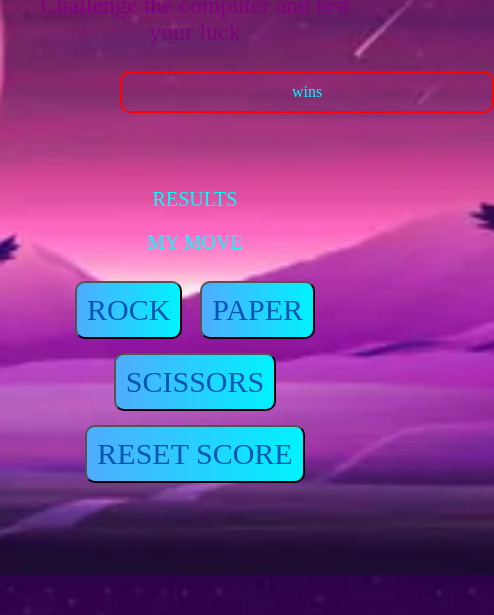
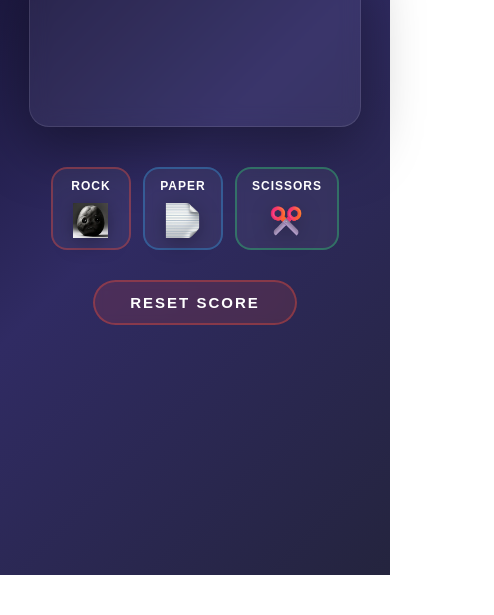
Before and after one commit to JJAMES-hub/ROCK-PAPER-SCISSORS-GAME, a plain HTML site: page components/index.html in a window 390 px wide. Shown: the part 269-884 px from the top of the page, 494 px wide, since content can reach past the window. After the commit the page ends 844 px from the top, so only its background shows below. Drawn offline with Linux system fonts and the light colour scheme; a web font is replaced by a local one.

Commit message:
Redesign entire UI: Modern glassmorphism + full responsiveness + animations

```diff
--- a/components/core.js
+++ b/components/core.js
@@ -17,7 +17,7 @@ updateScoreElement();
 
 function gamePlay(playerMove) {
 
-    showGameInfo();
+    // showGameInfo();
 
     const computerPicked = computerMove();
     let results = '';
@@ -66,15 +66,15 @@ function gamePlay(playerMove) {
 
     updateScoreElement();
 
-    document.querySelector('.js-results').innerHTML = `${results}`;
-    document.querySelector('.js-MyMove').innerHTML =
+    document.querySelector('.js-results').textContent = `${results}`;
+    document.querySelector('.js-MyMove').textContent =
         `you choose ${playerMove} - Computer ${computerPicked}`;
 
 }
 
 function updateScoreElement() {
     document.querySelector('.js-wins')
-        .innerHTML = `wins:${score.win} lose:${score.lose} Tie:${score.tie}`;
+        .textContent = `wins:${score.win}   lose:${score.lose}   Tie:${score.tie}`;
 }
 
 function computerMove() {
@@ -94,14 +94,14 @@ function computerMove() {
 
 }
 
-function hideGameInfo() {
-    document.querySelector('.js-wins').style.display = 'none';
-    document.querySelector('.js-results').style.display = 'none';
-    document.querySelector('.js-MyMove').style.display = 'none';
-}
+// function hideGameInfo() {
+//     document.querySelector('.js-wins').style.display = 'none';
+//     document.querySelector('.js-results').style.display = 'none';
+//     document.querySelector('.js-MyMove').style.display = 'none';
+// }
 
-function showGameInfo() {
-    document.querySelector('.js-wins').style.display = 'block';
-    document.querySelector('.js-results').style.display = 'block';
-    document.querySelector('.js-MyMove').style.display = 'block';
-}
+// function showGameInfo() {
+//     document.querySelector('.js-wins').style.display = 'block';
+//     document.querySelector('.js-results').style.display = 'block';
+//     document.querySelector('.js-MyMove').style.display = 'block';
+// }
--- a/components/index.html
+++ b/components/index.html
@@ -4,9 +4,9 @@
 <head>
     <meta charset="UTF-8">
     <meta name="viewport" content="width=device-width, initial-scale=1.0">
-    <title>ROCK PAPER SCISSORS GAME</title>
+    <title>Rock Paper Scissors</title>
+    <link rel="icon" href="images/icon.png">
     <link rel="stylesheet" href="styles.css">
-    <script src="core.js"></script>
     <link href="https://fonts.googleapis.com/css2?family=Romanesco&display=swap" rel="stylesheet">
 
 </head>
@@ -16,26 +16,30 @@
     <p class="heading2">Challenge the computer and test your luck</p>
 
     <div class="result-display">
-        <p class="js-wins">wins</p>
-        <p class="js-results"> RESULTS</p>
-        <p class="js-MyMove">MY MOVE</p>
+        <p class="js-wins"></p>
+        <p class="js-results"></p>
+        <p class="js-MyMove"></p>
     </div>
 
     <nav class="navBtn">
-        <button onclick="gamePlay('rock');">ROCK</button>
-        <button onclick="gamePlay('paper');">PAPER</button>
-        <button onclick="gamePlay('scissors');">SCISSORS</button>
-        <button onclick="
+        <div class="move-icon">
+            <button onclick="gamePlay('rock');">ROCK <img src="../images/rock2.png"></button>
+            <button onclick="gamePlay('paper');">PAPER <img src="../images/paper image.png"></button>
+            <button onclick="gamePlay('scissors');">SCISSORS <img src="../images/scissors (1).png"></button>
+        </div>
+
+        <button class="reset-btn" onclick="
             score.win = 0;
             score.lose = 0;
             score.tie = 0;
             alert(`you reset the values
             wins:0 lose:0 Tie:0`);
             localStorage.removeItem('score');
-    hideGameInfo();
+
             updateScoreElement();
             ">RESET SCORE</button>
     </nav>
+    <script src="core.js"></script>
 
 </body>
 
--- a/components/styles.css
+++ b/components/styles.css
@@ -1,70 +1,277 @@
- body {
-     /* font-family: Cambria, Cochin, Georgia, Times, 'Times New Roman', serif;
-     background-color: aqua;
-     background-image: url(../images/background-image2.jpg);
-     min-height: 100vh;
-     background-size: cover;
-     background-attachment: scroll;
-     background-repeat: no-repeat; */
-       background-color: #1a1a2e;
-    background-image: url(../images/background-image2.jpg);
-    min-height: 100vh;
-    background-size: cover;
-    background-attachment: fixed;
-    background-repeat: no-repeat;
-    background-position: center;
+
+* {
     margin: 0;
-    padding: 20px;
-
+    padding: 0;
+    box-sizing: border-box;
 }
 
+body {
+    font-family: 'Arial', sans-serif;
+    background: linear-gradient(135deg, #0f0c29, #302b63, #24243e);
+    min-height: 100vh;
+    display: flex;
+    flex-direction: column;
+    align-items: center;
+    padding: 40px 20px;
+    color: #fff;
+}
+
+/* ===== HEADINGS ===== */
 .heading {
-     font-family: Romanesco;
-     color: blueviolet;
+    font-family: 'Romanesco', cursive;
+    font-size: 55px;
+    color: #f7d794;
+    text-shadow: 0 0 20px rgba(247, 215, 148, 0.3), 0 4px 15px rgba(0,0,0,0.5);
+    margin-bottom: 5px;
+    letter-spacing: 3px;
     text-align: center;
-     font-size: 50px;
-     color: rgb(208, 157, 61);
 }
 
 .heading2 {
-     font-family: Kotta One;
-     color: purple;
+    font-size: 18px;
+    color: #a8a8b8;
+    margin-bottom: 40px;
+    letter-spacing: 2px;
+    font-weight: 300;
     text-align: center;
-     font-size: x-large;
 }
 
- .navBtn {
-     color: blue;
-     text-align: center;
-     gap: 15px;
+/* ===== RESULT DISPLAY CONTAINER ===== */
+.result-display {
+    background: rgba(255, 255, 255, 0.05);
+    backdrop-filter: blur(10px);
+    border: 1px solid rgba(255, 255, 255, 0.1);
+    border-radius: 20px;
+    padding: 30px 40px;
+    width: 80%;
+    max-width: 800px;
+    margin-bottom: 40px;
+    display: flex;
+    flex-direction: column;
+    align-items: center;
+    gap: 12px;
+    box-shadow: 0 20px 60px rgba(0, 0, 0, 0.4);
 }
 
- .navBtn button {
-     font-family: Romanesco;
-     color: #0056b3;
-     background: linear-gradient(to right, #4facfe, #00f2fe);
+/* ===== SCORE DISPLAY (wins:0 lose:0 Tie:0) ===== */
+.js-wins {
+    font-size: 28px;
+    background: rgba(247, 215, 148, 0.1);
+    border: 2px solid rgba(247, 215, 148, 0.3);
+    border-radius: 12px;
+    padding: 12px 30px;
+    width: 100%;
+    max-width: 600px;
+    text-align: center;
+    color: #f7d794;
+    font-weight: 600;
+    letter-spacing: 2px;
+    transition: all 0.3s ease;
+}
+
+.js-wins:hover {
+    background: rgba(247, 215, 148, 0.2);
+    border-color: rgba(247, 215, 148, 0.6);
+    transform: scale(1.02);
+    box-shadow: 0 0 30px rgba(247, 215, 148, 0.1);
+}
+
+/* ===== RESULT TEXT (You Win! / You Lose!) ===== */
+.js-results {
+    font-size: 36px;
+    font-weight: 700;
+    color: #fff;
+    text-shadow: 0 0 30px rgba(255, 255, 255, 0.2);
+    min-height: 50px;
+    transition: all 0.3s ease;
+}
+
+/* ===== MY MOVE DISPLAY ===== */
+.js-MyMove {
+    font-size: 20px;
+    color: #b8b8d0;
+    min-height: 35px;
+    font-weight: 300;
+    letter-spacing: 1px;
+}
+
+/* ===== NAVIGATION / BUTTONS CONTAINER ===== */
+.navBtn {
+    display: flex;
+    flex-direction: column;
+    align-items: center;
+    gap: 30px;
+    width: 100%;
+    max-width: 800px;
+}
+
+/* ===== MOVE BUTTONS CONTAINER ===== */
+.move-icon {
+    display: flex;
+    flex-wrap: wrap;
+    justify-content: center;
+    gap: 20px;
+    width: 100%;
+}
+
+/* ===== INDIVIDUAL MOVE BUTTONS ===== */
+.move-icon button {
+    display: flex;
+    flex-direction: column;
+    align-items: center;
+    justify-content: center;
+    gap: 10px;
+    padding: 20px 30px;
+    font-size: 16px;
+    font-weight: 700;
+    color: #fff;
+    background: rgba(255, 255, 255, 0.05);
+    border: 2px solid rgba(255, 255, 255, 0.1);
+    border-radius: 16px;
     cursor: pointer;
-     font-size: 30px;
-     margin: 7px;
-     position: relative;
-     border-radius: 10px;
-     padding: 10px;
+    transition: all 0.3s ease;
+    min-width: 140px;
+    min-height: 140px;
+    backdrop-filter: blur(5px);
+    letter-spacing: 1px;
+}
 
+.move-icon button img {
+    width: 80px;
+    height: 80px;
+    object-fit: contain;
+    filter: drop-shadow(0 4px 10px rgba(0,0,0,0.3));
+    transition: transform 0.3s ease;
+}
+
+/* Rock button - Red theme */
+.move-icon button:first-child {
+    border-color: rgba(231, 76, 60, 0.4);
+}
+.move-icon button:first-child:hover {
+    background: rgba(231, 76, 60, 0.2);
+    border-color: #e74c3c;
+    box-shadow: 0 0 40px rgba(231, 76, 60, 0.2);
+    transform: translateY(-5px);
+}
+
+/* Paper button - Blue theme */
+.move-icon button:nth-child(2) {
+    border-color: rgba(52, 152, 219, 0.4);
+}
+.move-icon button:nth-child(2):hover {
+    background: rgba(52, 152, 219, 0.2);
+    border-color: #3498db;
+    box-shadow: 0 0 40px rgba(52, 152, 219, 0.2);
+    transform: translateY(-5px);
+}
+
+/* Scissors button - Green theme */
+.move-icon button:last-child {
+    border-color: rgba(46, 204, 113, 0.4);
+}
+.move-icon button:last-child:hover {
+    background: rgba(46, 204, 113, 0.2);
+    border-color: #2ecc71;
+    box-shadow: 0 0 40px rgba(46, 204, 113, 0.2);
+    transform: translateY(-5px);
+}
+
+.move-icon button:hover img {
+    transform: scale(1.1) rotate(-5deg);
+}
+
+.move-icon button:active {
+    transform: scale(0.92);
+}
+
+/* ===== RESET BUTTON ===== */
+.reset-btn {
+    padding: 14px 50px;
+    font-size: 18px;
+    font-weight: 700;
+    color: #fff;
+    background: rgba(231, 76, 60, 0.15);
+    border: 2px solid rgba(231, 76, 60, 0.4);
+    border-radius: 50px;
+    cursor: pointer;
+    transition: all 0.3s ease;
+    letter-spacing: 2px;
+    text-transform: uppercase;
+    backdrop-filter: blur(5px);
+}
+
+.reset-btn:hover {
+    background: rgba(231, 76, 60, 0.3);
+    border-color: #e74c3c;
+    box-shadow: 0 0 50px rgba(231, 76, 60, 0.2);
+    transform: translateY(-3px);
+}
+
+.reset-btn:active {
+    transform: scale(0.95);
+}
+
+/* ===== RESPONSIVE DESIGN ===== */
+@media (max-width: 768px) {
+    .heading {
+        font-size: 35px;
+    }
+
+    .heading2 {
+        font-size: 14px;
     }
 
     .result-display {
-     font-size: 20px;
-     color: aqua;
-     text-align: center;
+        width: 95%;
+        padding: 20px;
     }
- .js-wins{
-    font-size: medium;
-    border: 2px solid red;
-  border-radius: 10px;
-  gap: 30px;
-text-align: center;
-padding: 10px;
-/* margin: auto; */
-width: 100%;
-        margin: 25px 50px 75px 100px;
+
+    .js-wins {
+        font-size: 18px;
+        padding: 10px 15px;
     }
+
+    .js-results {
+        font-size: 26px;
+    }
+
+    .move-icon button {
+        min-width: 100px;
+        min-height: 100px;
+        padding: 15px 20px;
+        font-size: 14px;
+    }
+
+    .move-icon button img {
+        width: 45px;
+        height: 45px;
+    }
+
+    .reset-btn {
+        padding: 12px 35px;
+        font-size: 15px;
+    }
+}
+
+@media (max-width: 480px) {
+    .move-icon {
+        gap: 12px;
+    }
+
+    .move-icon button {
+        min-width: 80px;
+        min-height: 80px;
+        padding: 10px 15px;
+        font-size: 12px;
+    }
+
+    .move-icon button img {
+        width: 35px;
+        height: 35px;
+    }
+
+    .js-wins {
+        font-size: 14px;
+    }
+}
```
Also changed, not shown: images/icon.png (added), images/paper image.png (added), images/paper.jpg (deleted), images/rock.jpg (deleted), images/rock2.png (added), images/scissors (1).png (added), images/scissors.jpg (deleted). Lines whose indentation alone changed are shown as unchanged.
